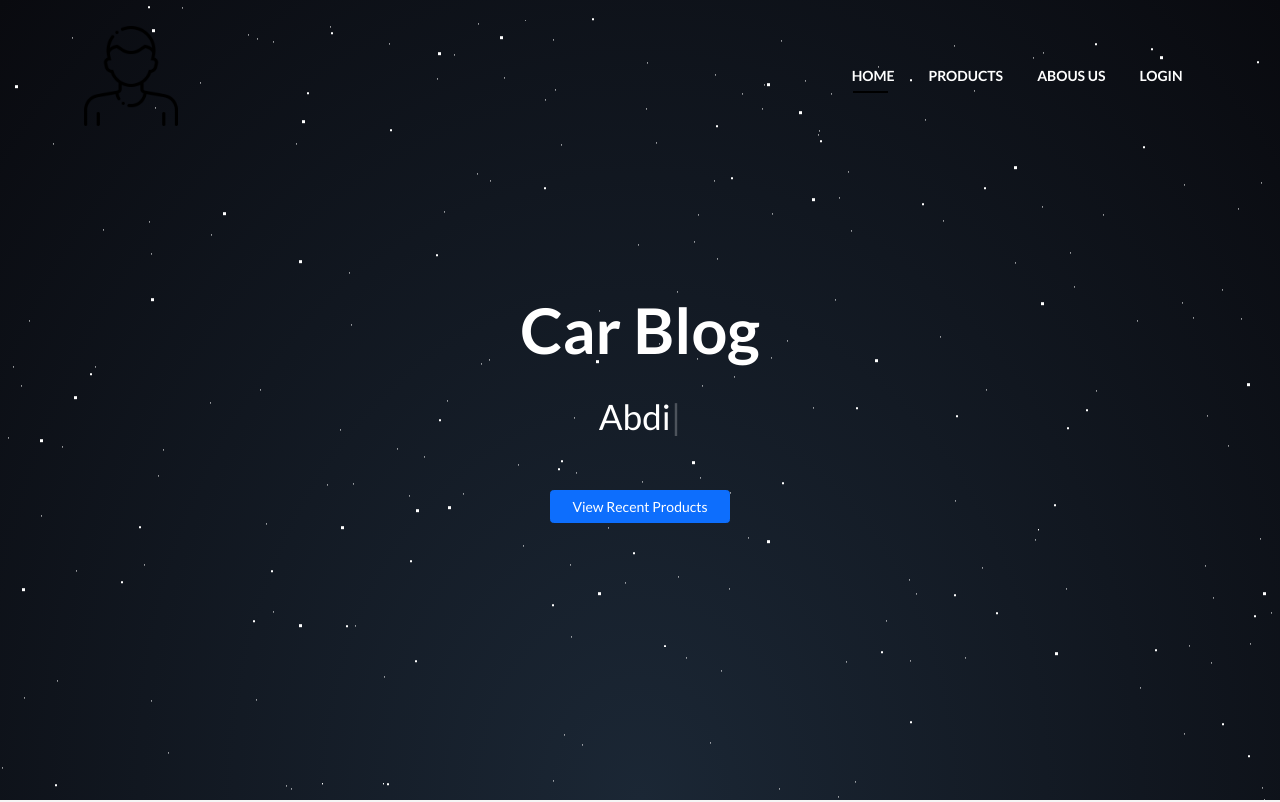
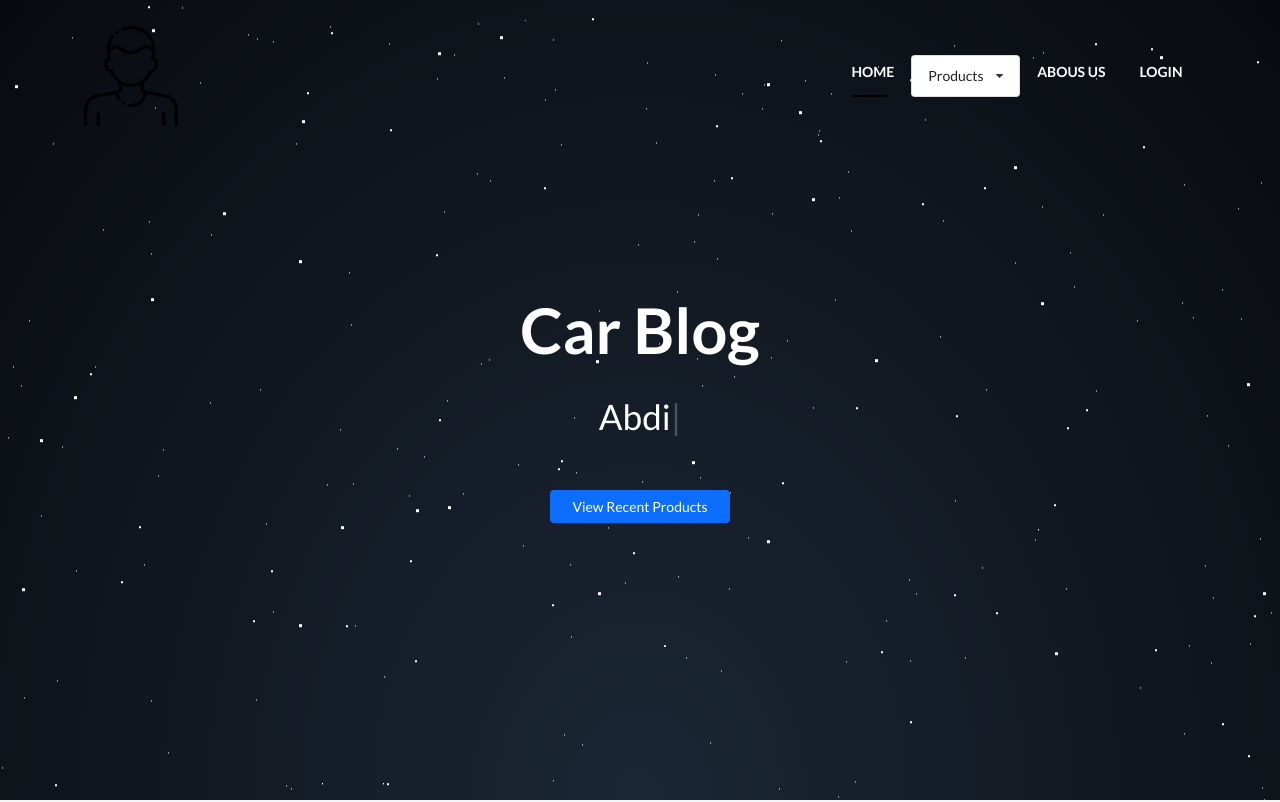
Before and after one commit to Lee0997/Car-Blog, a React (Create React App) app: page / in a window 1280 px wide. Shown: the top 802 px of the page. Built offline with nearby package versions, Linux system fonts and the light colour scheme.

Commit message:
dropdownmenu

```diff
--- a/src/components/navbar.jsx
+++ b/src/components/navbar.jsx
@@ -1,5 +1,4 @@
 import React from "react";
-import $ from "jquery";
 
 import logo1 from "../img/male1.png";
 
@@ -7,19 +6,16 @@ class Navbar extends React.Component {
   constructor() {
     super();
     this.state = {
-      logo: logo1
+      logo: logo1,
     };
   }
 
   componentDidMount() {
-
-
     window.addEventListener("scroll", () => {
       if (window.pageYOffset > 50) {
         document
           .querySelector(".navbar-expand-md")
           .classList.add("navbar-reduce");
-
       } else {
         document
           .querySelector(".navbar-expand-md")
@@ -27,7 +23,7 @@ class Navbar extends React.Component {
         this.setState({ logo: logo1 });
       }
     });
-     }
+  }
 
   render() {
     return (
@@ -65,14 +61,30 @@ class Navbar extends React.Component {
                 <a className="nav-link js-scroll active" href="#home">
                   Home
                 </a>
-              </li>
+              </li>{" "}
+
+
+
+              <div class="ui compact menu">
+  <div class="ui simple dropdown item">
+    Products
+    <i class="dropdown icon"></i>
+    <div class="menu">
+      <div class="item">Engine</div>
+      <div class="item">Interior</div>
+      <div class="item">Body Kit</div>
+    </div>
+  </div>
+</div>
+
+
+
+
+
+
+
               <li className="nav-item">
                 <a className="nav-link js-scroll" href="#about-me">
-                  Products
-                </a>
-              </li>
-              <li className="nav-item">
-                <a className="nav-link js-scroll" href="#work">
                   Abous Us
                 </a>
               </li>
```
Also changed, not shown: 1 other file (tests, documents, lock files or other folders).
